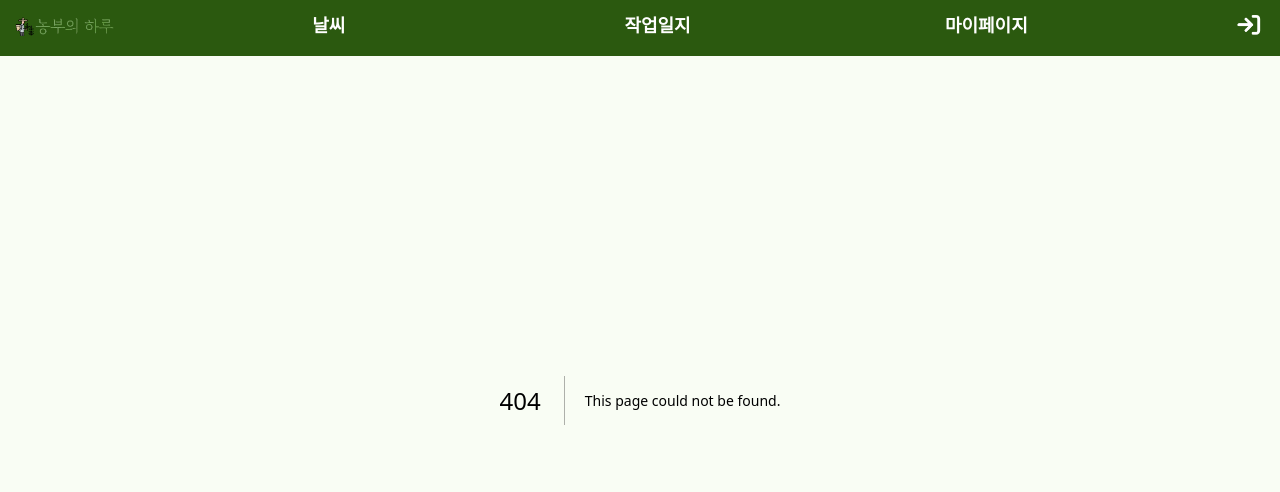
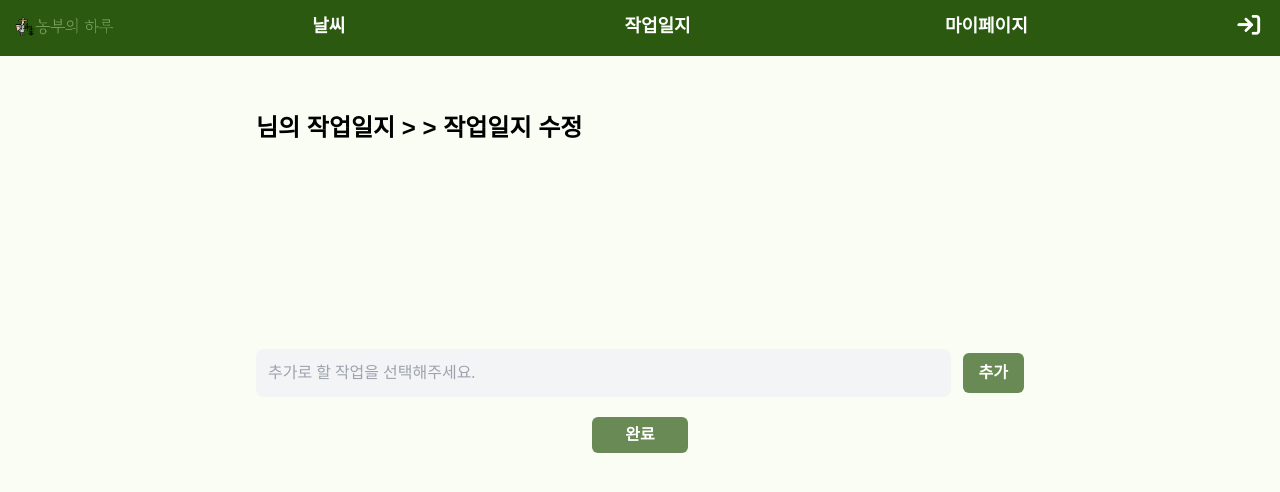
Before and after one commit to SNXWXH/FarmHelper, a Next.js app in the folder frontend/web/: page /workLog/detail/1/rewrite in a window 1280 px wide. Before the commit this address had no page. Shown: the top 492 px of the page. Built offline with nearby package versions, Linux system fonts and the light colour scheme; a web font is replaced by a local one.

Commit message:
feat: updateWorkDetail API 연동

```diff
--- /dev/null
+++ b/frontend/web/src/app/workLog/detail/[id]/rewrite/page.tsx
@@ -0,0 +1,135 @@
+'use client';
+
+import { useState, useEffect } from 'react';
+import { useRouter, useSearchParams } from 'next/navigation';
+import TodoDetail from '@/components/TodoDetail';
+
+export default function UpdateWrite() {
+  const [details, setDetails] = useState<string[]>([]);
+  const [inputValue, setInputValue] = useState<string>('');
+  const [workId, setWorkId] = useState<string>('');
+  const [nickName, setNickName] = useState<string>('');
+  const [cropName, setCropName] = useState<string>('');
+
+  const searchParams = useSearchParams();
+  const router = useRouter();
+
+  const userId = searchParams.get('userId');
+  const cropId = searchParams.get('cropId');
+
+  useEffect(() => {
+    const fetchWorkLogs = async () => {
+      try {
+        const response = await fetch(
+          `${process.env.NEXT_PUBLIC_BASE_URL}/api/getWorkLog?userId=${userId}&cropId=${cropId}`
+        );
+        const data = await response.json();
+        setCropName(data.cropName);
+        setNickName(data.nickname);
+
+        if (data.workLogs.length > 0) {
+          const latestWorkLog = data.workLogs[data.workLogs.length - 1];
+          setWorkId(latestWorkLog.workId);
+          setDetails(latestWorkLog.workContent.split('q!gL9A'));
+        }
+      } catch (error) {
+        console.error('Error fetching work logs:', error);
+      }
+    };
+
+    if (userId && cropId) {
+      fetchWorkLogs();
+    }
+  }, [userId, cropId]);
+
+  const addDetail = () => {
+    if (inputValue.trim()) {
+      setDetails((prev) => [...prev, inputValue.trim()]);
+      setInputValue('');
+    }
+  };
+
+  const removeDetail = (index: number) => {
+    setDetails((prev) => prev.filter((_, i) => i !== index));
+  };
+
+  const handleKeyPress = (e: React.KeyboardEvent<HTMLInputElement>) => {
+    if (e.key === 'Enter') addDetail();
+  };
+
+  const handleComplete = async () => {
+    if (details.length > 0) {
+      const workContent = details.join('q!gL9A');
+
+      try {
+        const response = await fetch(
+          `${process.env.NEXT_PUBLIC_BASE_URL}/api/updateWorkDetail`,
+          {
+            method: 'POST',
+            headers: { 'Content-Type': 'application/json' },
+            body: JSON.stringify({
+              workId,
+              userId,
+              cropId,
+              workContent,
+            }),
+          }
+        );
+
+        router.back();
+
+        if (!response.ok) {
+          throw new Error(`Failed to update work detail: ${response.status}`);
+        }
+
+        const data = await response.json();
+        console.log('Work detail updated:', data);
+      } catch (error) {
+        console.error('Error updating work detail:', error);
+      }
+    }
+  };
+
+  return (
+    <div className='flex flex-col items-center h-screen w-full pt-14'>
+      <div className='w-3/5'>
+        <p className='mt-14 font-nanumHeavy font-heavy text-2xl'>
+          {nickName}님의 작업일지 {'>'} {cropName} {'>'} 작업일지 수정
+        </p>
+        <div className='flex flex-col gap-5 w-full h-3/5 overflow-y-auto my-7'>
+          {details.map((detail, index) => (
+            <TodoDetail
+              key={index}
+              detail={detail}
+              onRemove={() => removeDetail(index)}
+            />
+          ))}
+        </div>
+        <div className='flex flex-col justify-center items-center'>
+          <div className='flex w-full items-center gap-3'>
+            <input
+              type='text'
+              value={inputValue}
+              onChange={(e) => setInputValue(e.target.value)}
+              onKeyPress={handleKeyPress}
+              placeholder='추가로 할 작업을 선택해주세요.'
+              className='flex-1 h-12 rounded-lg bg-gray-100 pl-3'
+            />
+            <button
+              onClick={addDetail}
+              className='px-4 py-2 rounded-md font-extrabold bg-[#698A54] text-white'
+            >
+              추가
+            </button>
+          </div>
+          <button
+            onClick={handleComplete}
+            className='mt-5 rounded-md font-extrabold w-24 h-9 bg-[#698A54] text-white'
+          >
+            완료
+          </button>
+        </div>
+      </div>
+    </div>
+  );
+}
```
